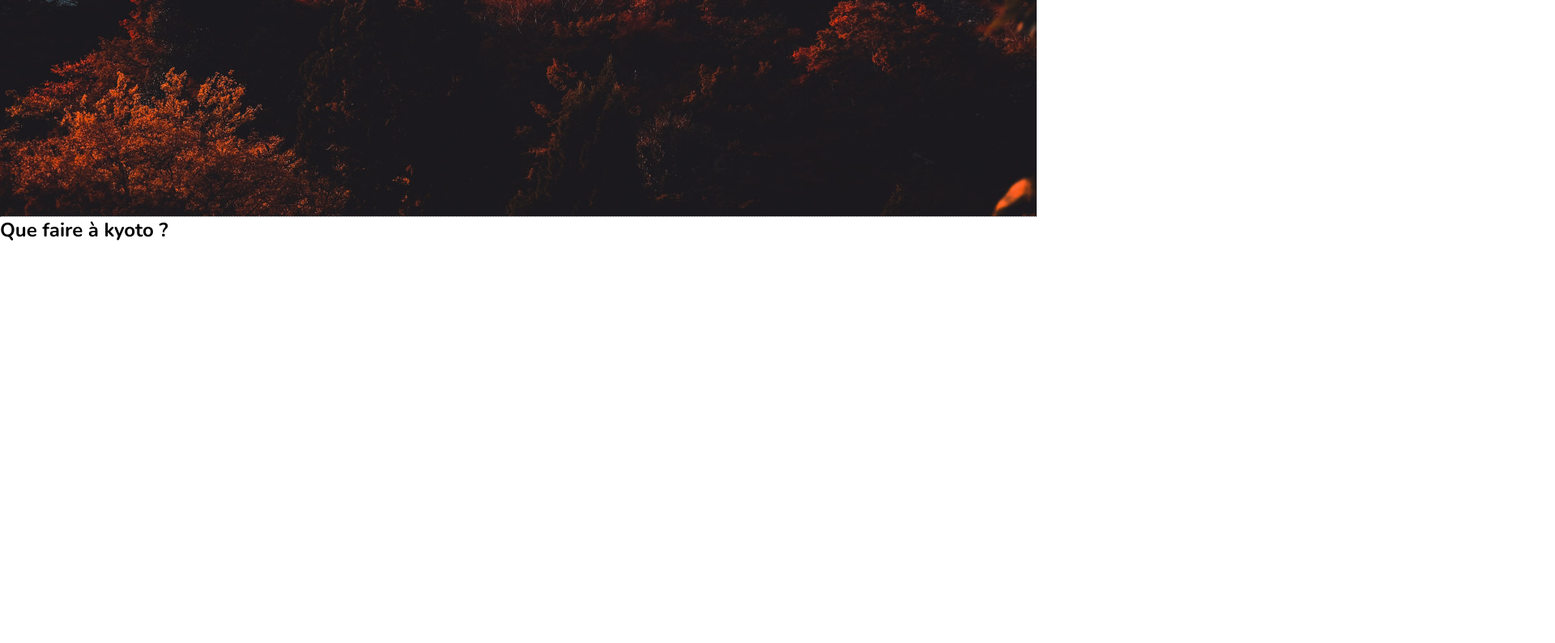
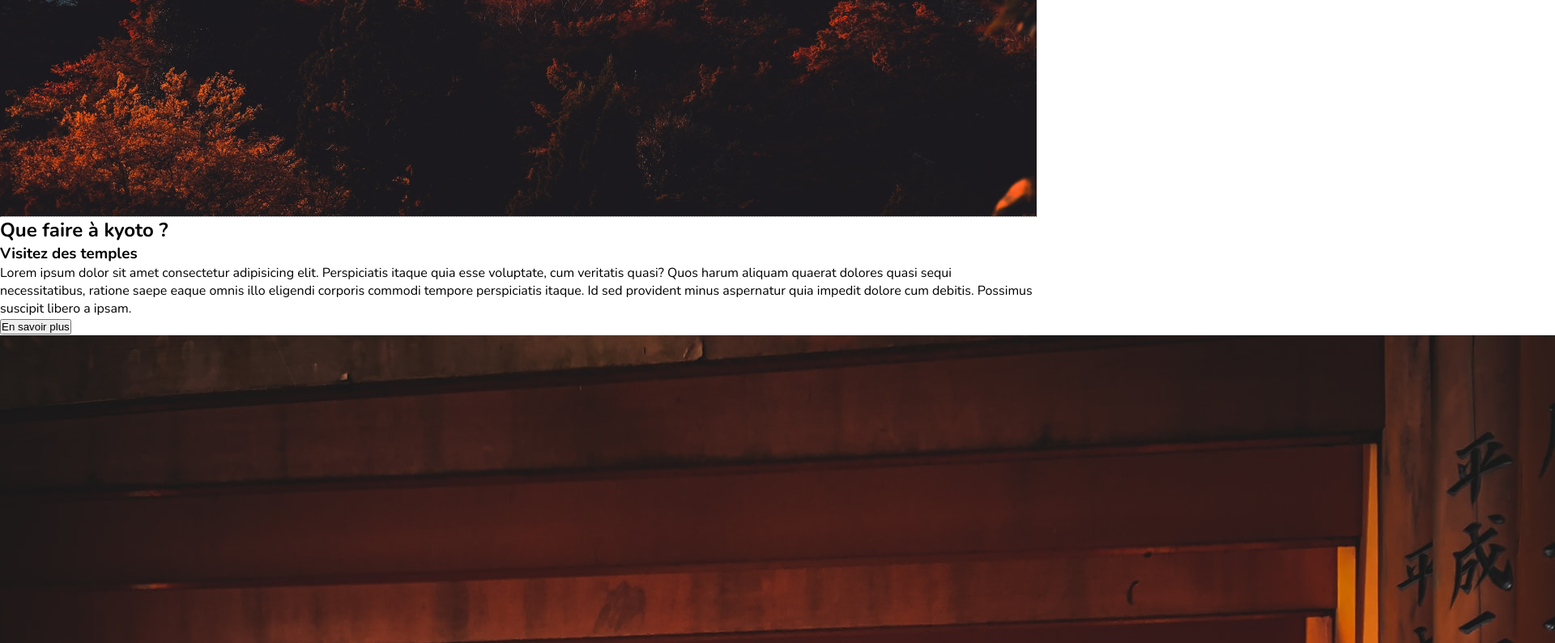
Before and after one commit to SylvHardDev/site-kyoto, a plain HTML site: page index.html in a window 1280 px wide. Shown: the part 702-1496 px from the top of the page at 81% size, 1920 px wide, since content can reach past the window. Before the commit the page ends 1002 px from the top, so only its background shows below. Drawn offline with Linux system fonts and the light colour scheme.

Commit message:
premier bloc grid

```diff
--- a/index.html
+++ b/index.html
@@ -46,7 +46,15 @@
       <h2>Que faire à kyoto ?</h2>
 
       <div class="bloc bloc-left bloc-1">
+        <div class="bloc-txt-left">
+          <h3>Visitez des temples</h3>
+          <p>Lorem ipsum dolor sit amet consectetur adipisicing elit. Perspiciatis itaque quia esse voluptate, cum veritatis quasi? Quos harum aliquam quaerat dolores quasi sequi necessitatibus, ratione saepe eaque omnis illo eligendi corporis commodi tempore perspiciatis itaque. Id sed provident minus aspernatur quia impedit dolore cum debitis. Possimus suscipit libero a ipsam.</p>
+          <button class="btn-bloc-left">
+            En savoir plus
+          </button>
 
+          <img src="ressources/kyoto-temple.jpg" alt="couloir d'un temple de kyoto" class="img-grid img-grid-1">
+        </div>
       </div>
     </section>
 
```
